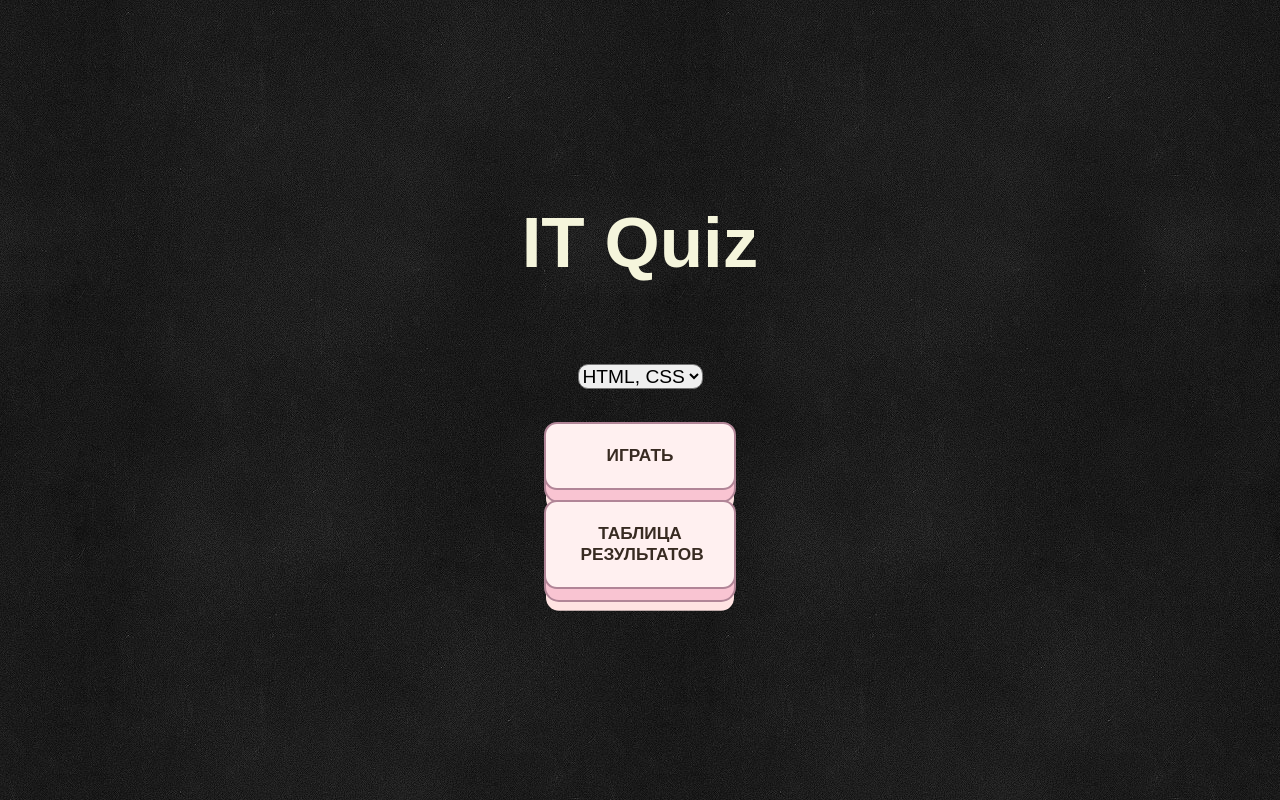
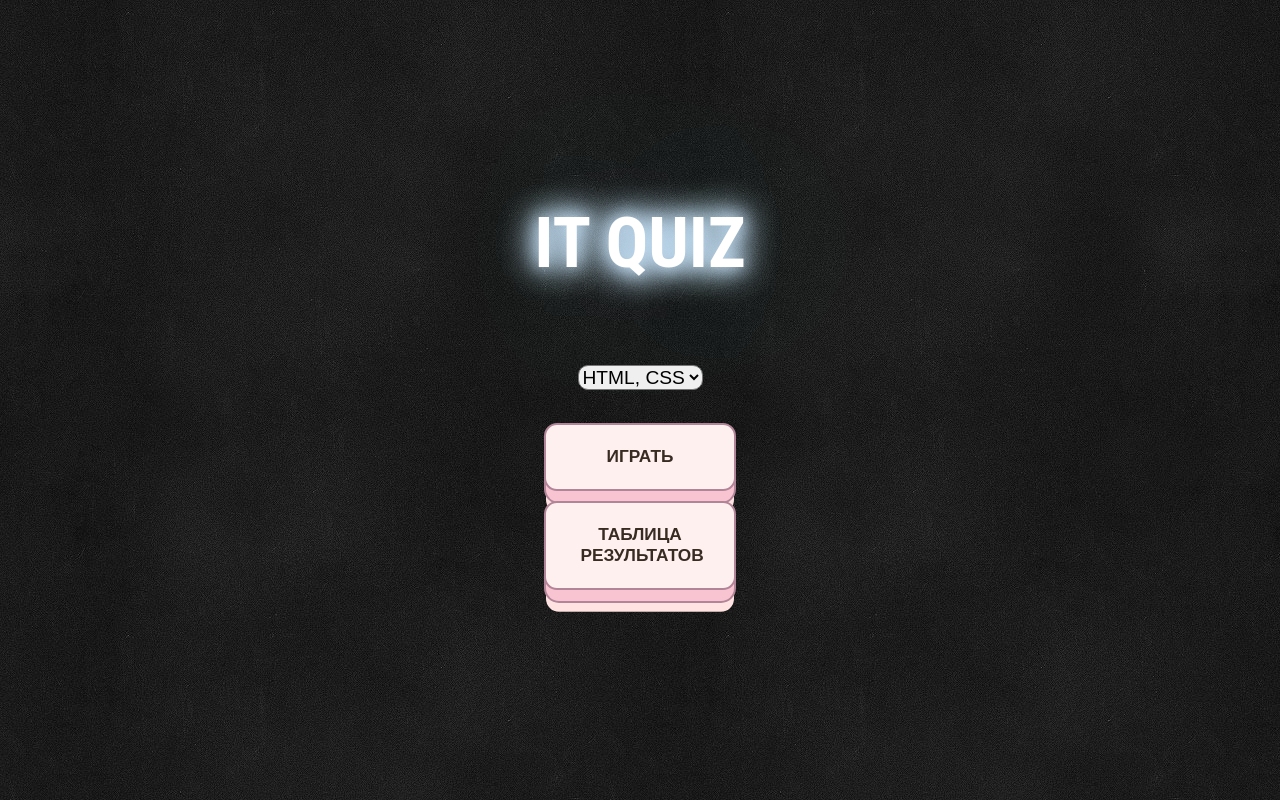
Before and after one commit to vakulio/Quiz_game_v2, a plain HTML site: page index.html in a window 1280 px wide. Drawn offline with Linux system fonts and the light colour scheme; no server answers.

Commit message:
add h1 style

```diff
--- a/index.html
+++ b/index.html
@@ -11,7 +11,7 @@
 <body>
       <div class="container active" id="startPage">
         <div id="main" class="flex-center flex-column">
-          <h1>IT Quiz</h1>
+            <h1 class="sign_word">IT Quiz</h1>
           <select name="option" id="option">
             <option value="jsHTML" selected>HTML, CSS</option>
             <option value="jsQuest">JavaScript</option>
--- a/main.css
+++ b/main.css
@@ -8,7 +8,7 @@ html {
     font-family: Arial, Helvetica, sans-serif;
     margin: 0;
     padding: 0;
-    color: #a162d8;
+    color: #9e54df;
 }
 
 h1, h2, h3, h4 {
@@ -36,6 +36,29 @@ h1 {
     font-size: 2.8rem;
     font-weight: 500;
   }
+
+.sign_word {
+    color: #FFF;
+    font-family: 'Roboto Condensed', sans-serif;
+    text-transform: uppercase;
+    animation: 2s neon-2 alternate-reverse infinite;
+}
+
+@keyframes neon-2 {
+    from {
+        text-shadow: 0 0 5px #FFF,
+        0 0 10px #FFF,
+        0 0 15px #FFF,
+        0 0 20px #BFE2FF;
+    }
+    to {
+        text-shadow: 0 0 20px #BFE2FF,
+        0 0 35px #BFE2FF,
+        0 0 40px #BFE2FF,
+        0 0 50px #BFE2FF,
+        0 0 800px #BFE2FF;
+    }
+}
 
 .container {
     width: 100vw;
```
